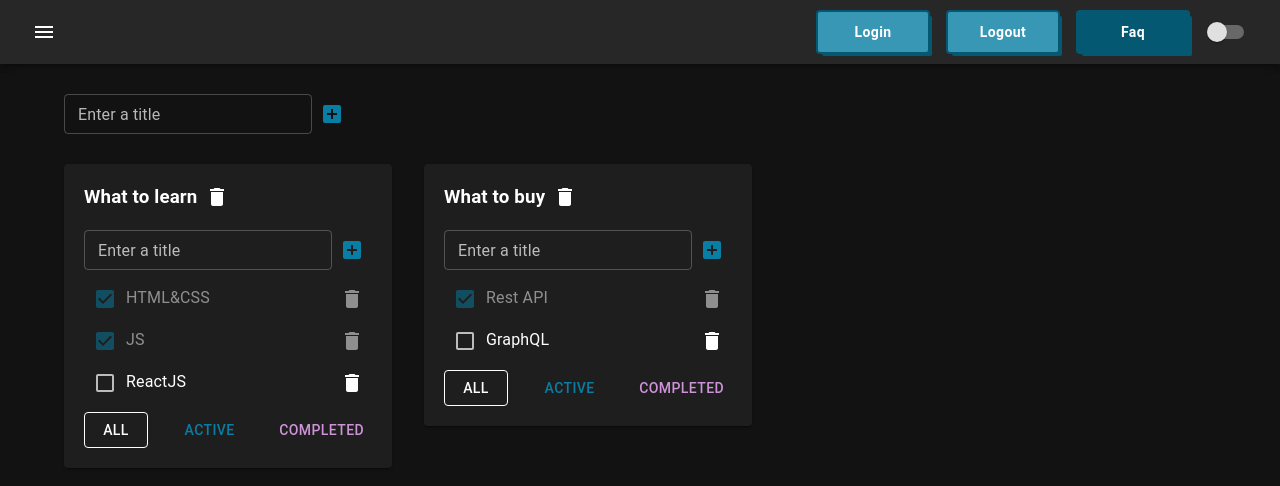
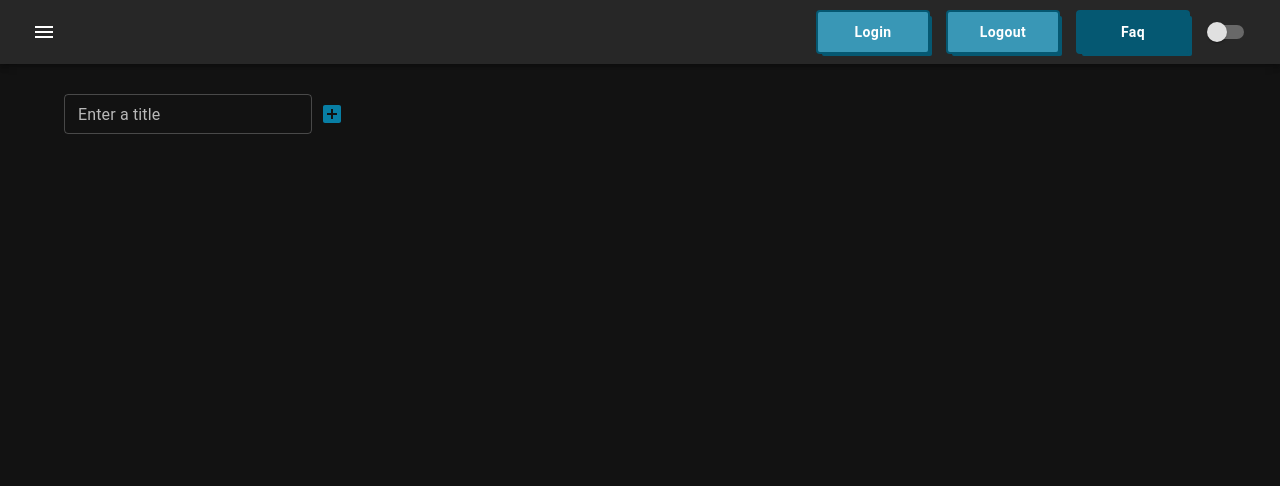
Before and after one commit to mindwideopen/toDoList, a React (Create React App) app: page / in a window 1280 px wide. Shown: the top 486 px of the page. Built offline with nearby package versions, Linux system fonts and the light colour scheme.

Commit message:
перевожу на редакс. перенес фильтр тасок в Todolist.tsx и логику работы с тасками в тудулист

```diff
--- a/package.json
+++ b/package.json
@@ -15,11 +15,14 @@
     "@types/node": "^20.11.5",
     "@types/react": "^18.2.48",
     "@types/react-dom": "^18.2.18",
+    "@types/react-redux": "^7.1.34",
     "@types/uuid": "^9.0.8",
     "gh-pages": "^6.1.1",
     "react": "^19.0.0",
     "react-dom": "^19.0.0",
+    "react-redux": "^9.1.2",
     "react-scripts": "5.0.1",
+    "redux": "^5.0.1",
     "typescript": "^5.3.3",
     "uuid": "^9.0.1",
     "web-vitals": "^3.5.1"
--- a/src/App.tsx
+++ b/src/App.tsx
@@ -29,6 +29,8 @@ import {
     todolistsReducer
 } from "./model/todolists-reducer";
 import {changeModeAC, modeReducer} from "./model/mode-reducer";
+import {useDispatch, useSelector} from "react-redux";
+import {AppRootStateType} from "./model/store";
 
 
 export type FilterValuesType = 'all' | 'active' | 'completed'
@@ -53,25 +55,13 @@ export type ThemeMode = 'dark' | 'light'
 
 function App() {
 
-    let todolistID1 = v1()
-    let todolistID2 = v1()
 
-    let [todolists, dispatchTodolists] = useReducer(todolistsReducer,[
-        {id: todolistID1, title: 'What to learn', filter: 'all'},
-        {id: todolistID2, title: 'What to buy', filter: 'all'},
-    ])
 
-    let [tasks, dispatchTasks] = useReducer(tasksReducer, {
-        [todolistID1]: [
-            {id: v1(), title: 'HTML&CSS', isDone: true},
-            {id: v1(), title: 'JS', isDone: true},
-            {id: v1(), title: 'ReactJS', isDone: false},
-        ],
-        [todolistID2]: [
-            {id: v1(), title: 'Rest API', isDone: true},
-            {id: v1(), title: 'GraphQL', isDone: false},
-        ],
-    })
+    let todolists = useSelector<AppRootStateType, Array<TodolistType>>(state => state.todolists )
+
+    let tasks = useSelector<AppRootStateType, TasksStateType>(state => state.tasks)
+
+    let dispatch = useDispatch()
 
     const [themeMode, dispatchMode] = useReducer(modeReducer, 'dark')
 
@@ -84,48 +74,19 @@ function App() {
         },
     });
 
-    const removeTask = (taskId: string, todolistId: string) => {
 
-        dispatchTasks(removeTaskAC(todolistId, taskId))
-    }
 
-    const addTask = (title: string, todolistId: string) => {
-        dispatchTasks(addTaskAC(todolistId, title))
-    }
 
-    const changeTaskStatus = (taskId: string, taskStatus: boolean, todolistId: string) => {
-
-        dispatchTasks(changeTaskStatusAC(todolistId, taskId, taskStatus))
-    }
-
-    const changeFilter = (filter: FilterValuesType, todolistId: string) => {
-        dispatchTodolists(changeTodolistFilter(todolistId, filter))
-
-    }
-
-    const removeTodolist = (todolistId: string) => {
-
-        dispatchTodolists(removeTodolistAC(todolistId))
-
-        delete tasks[todolistId]
-
-    }
 
     const addTodolist = (title: string) => {
 
         const action = addTodolistAC(title)
-        dispatchTodolists(action)
-        dispatchTasks(action)
+        dispatch(action)
+
 
     }
 
-    const updateTask = (todolistId: string, taskId: string, title: string) => {
-        dispatchTasks(updateTaskAC(todolistId,taskId ,title))
-    }
 
-    const updateTodolist = (todolistId: string, title: string) => {
-        dispatchTodolists(changeTodolistTitleAC(todolistId, title))
-    }
 
     const changeModeHandler = () => {
         dispatchMode(changeModeAC(themeMode))
@@ -155,33 +116,12 @@ function App() {
                 <Grid container spacing={4}>
                     {todolists.map((tl) => {
 
-                        const allTodolistTasks = tasks[tl.id]
-                        let tasksForTodolist = allTodolistTasks
-
-                        if (tl.filter === 'active') {
-                            tasksForTodolist = allTodolistTasks.filter(task => !task.isDone)
-                        }
-
-                        if (tl.filter === 'completed') {
-                            tasksForTodolist = allTodolistTasks.filter(task => task.isDone)
-                        }
 
                         return (
                             <Grid>
                                 <Paper sx={{p: '0 20px 20px 20px'}}>
                                     <Todolist
-                                        key={tl.id}
-                                        todolistId={tl.id}
-                                        title={tl.title}
-                                        tasks={tasksForTodolist}
-                                        removeTask={removeTask}
-                                        changeFilter={changeFilter}
-                                        addTask={addTask}
-                                        changeTaskStatus={changeTaskStatus}
-                                        filter={tl.filter}
-                                        removeTodolist={removeTodolist}
-                                        updateTask={updateTask}
-                                        updateTodolist={updateTodolist}
+                                        todolist={tl}
                                     />
                                 </Paper>
                             </Grid>
--- a/src/Todolist.tsx
+++ b/src/Todolist.tsx
@@ -1,4 +1,4 @@
-import {FilterValuesType, TaskType} from "./App";
+import {FilterValuesType, TaskType, TodolistType} from "./App";
 import {ChangeEvent} from "react";
 import {AddItemForm} from "./AddItemForm";
 import {EditableSpan} from "./EditableSpan";
@@ -10,52 +10,60 @@ import List from '@mui/material/List';
 import ListItem from '@mui/material/ListItem';
 import Box from "@mui/material/Box";
 import {filterButtonsContainerSx, getListItemSx} from "./Todolist.styles";
+import {useDispatch, useSelector} from "react-redux";
+import {AppRootStateType} from "./model/store";
+import {addTaskAC, changeTaskStatusAC, removeTaskAC, updateTaskAC} from "./model/tasks-reducer";
+import {changeTodolistFilter, changeTodolistTitleAC, removeTodolistAC} from "./model/todolists-reducer";
+
 
 
 type PropsType = {
-	title: string
-	todolistId: string
-	tasks: TaskType[]
-	removeTask: (taskId: string, todolistId: string) => void
-	changeFilter: (filter: FilterValuesType, todolistId: string) => void
-	addTask: (title: string, todolistId: string) => void
-	changeTaskStatus: (taskId: string, taskStatus: boolean, todolistId: string) => void
-	filter: FilterValuesType
-	removeTodolist: (todolistId: string) => void
-	updateTask: (todolistId: string, taskId: string, title: string) => void
-	updateTodolist: (todolistId: string, title: string) => void
+    todolist: TodolistType
 }
 
 export const Todolist = (props: PropsType) => {
-	const {
-		title,
-		tasks,
-		filter,
-		removeTask,
-		changeFilter,
-		addTask,
-		changeTaskStatus,
-		todolistId,
-		removeTodolist,
-		updateTask,
-		updateTodolist
-	} = props
+    const {  todolist} = props
 
-	const changeFilterTasksHandler = (filter: FilterValuesType) => {
-		changeFilter(filter, props.todolistId)
+    const {id, title, filter} = todolist
+    const dispatch = useDispatch()
+    const tasks = useSelector<AppRootStateType, Array<TaskType>>(state => state.tasks[id])
+
+
+    const addTask = (title: string) => {
+        dispatch(addTaskAC(id, title))
+    }
+    const removeTodolistHandler = () => {
+        dispatch(removeTodolistAC(id))
     }
 
-	const removeTodolistHandler = () => {
-		removeTodolist(todolistId)
+    const updateTodolist = (id: string, title: string) => {
+        dispatch(changeTodolistTitleAC(id, title))
     }
 
+    // const changeFilterTasksHandler = (filter: FilterValuesType) => {
+    //     changeFilter(filter, props.todolistId)
+    // }
+
+
+
     const addTaskCallback = (title: string) => {
-		addTask(title, props.todolistId)
+        addTask(title)
     }
 
     const updateTodolistHandler = (title: string) => {
-		updateTodolist(props.todolistId, title)
+        updateTodolist(id, title)
     }
+     const allTodolistTasks = tasks
+     let tasksForTodolist = allTodolistTasks
+
+    if (filter === 'active') {
+         tasksForTodolist = allTodolistTasks.filter(task => !task.isDone)
+     }
+
+     if (filter === 'completed') {
+         tasksForTodolist = allTodolistTasks.filter(task => task.isDone)
+     }
+
 
     return (
         <div>
@@ -67,22 +75,24 @@ export const Todolist = (props: PropsType) => {
             </div>
             <AddItemForm addItem={addTaskCallback}/>
             {
-				tasks.length === 0
+                tasksForTodolist.length === 0
                     ? <p>Тасок нет</p>
-					: <List>
-						{tasks.map((task) => {
+                    :
+                    <List>
+                        {
+                            tasksForTodolist.map((task) => {
 
                             const removeTaskHandler = () => {
-								removeTask(task.id, todolistId)
+                                dispatch(removeTaskAC(id, task.id))
                             }
 
                             const changeTaskStatusHandler = (e: ChangeEvent<HTMLInputElement>) => {
                                 const newStatusValue = e.currentTarget.checked
-								changeTaskStatus(task.id, newStatusValue, todolistId)
+                                dispatch(changeTaskStatusAC(id, task.id, newStatusValue))
                             }
 
                             const changeTaskTitleHandler = (title: string) => {
-								updateTask(todolistId, task.id, title)
+                                dispatch(updateTaskAC(id,task.id ,title))
                             }
                             return <ListItem key={task.id} sx={getListItemSx(task.isDone)}>
                                 <div>
@@ -100,19 +110,19 @@ export const Todolist = (props: PropsType) => {
                 <Button
                     variant={filter === 'all' ? 'outlined' : 'text'}
                     color={'inherit'}
-					onClick={() => changeFilterTasksHandler('all')}>
+                    onClick={() => dispatch(changeTodolistFilter(id, 'all'))}>
                     All
                 </Button>
                 <Button
                     variant={filter === 'active' ? 'outlined' : 'text'}
                     color={'primary'}
-					onClick={() => changeFilterTasksHandler('active')}>
+                    onClick={() => dispatch(changeTodolistFilter(id, 'active'))}>
                     Active
                 </Button>
                 <Button
                     variant={filter === 'completed' ? 'outlined' : 'text'}
                     color={'secondary'}
-					onClick={() => changeFilterTasksHandler('completed')}>
+                    onClick={() => dispatch(changeTodolistFilter(id, 'completed'))}>
                     Completed
                 </Button>
             </Box>
--- a/src/index.tsx
+++ b/src/index.tsx
@@ -2,14 +2,16 @@ import React from 'react';
 import ReactDOM from 'react-dom/client';
 import './index.css';
 import App from './App';
+import {Provider} from "react-redux";
+import {store} from "./model/store";
 
 const root = ReactDOM.createRoot(
 	document.getElementById('root') as HTMLElement
 );
 root.render(
-	<React.StrictMode>
+	<Provider store={store}>
 		<App/>
-	</React.StrictMode>
+	</Provider>
 );
 
 
--- /dev/null
+++ b/src/model/store.ts
@@ -0,0 +1,17 @@
+import {combineReducers,  legacy_createStore} from "redux";
+import {tasksReducer} from "./tasks-reducer";
+import {todolistsReducer} from "./todolists-reducer";
+
+
+const rootReducer = combineReducers({
+    tasks: tasksReducer,
+    todolists: todolistsReducer
+})
+
+export const store = legacy_createStore (rootReducer);
+
+export type AppRootStateType = ReturnType<typeof rootReducer>;
+
+
+// @ts-ignore
+window.store = store
--- a/src/model/tasks-reducer.ts
+++ b/src/model/tasks-reducer.ts
@@ -1,7 +1,9 @@
 import {TasksStateType} from "../App";
 import {v1} from "uuid";
 
-export const tasksReducer = (state: TasksStateType, action: ActionType): TasksStateType => {
+const initialState: TasksStateType = {}
+
+export const tasksReducer = (state = initialState, action: ActionType): TasksStateType => {
     switch (action.type) {
         case 'REMOVE_TASK' : {
             return {
--- a/src/model/todolists-reducer.ts
+++ b/src/model/todolists-reducer.ts
@@ -3,15 +3,12 @@ import {v1} from "uuid";
 import {addTodolistACType} from "./tasks-reducer";
 
 
-let todolistID1 = v1()
-let todolistID2 = v1()
 
 const initialState: TodolistType[] = [
-    {id: todolistID1, title: 'What to learn', filter: 'all'},
-    {id: todolistID2, title: 'What to buy', filter: 'all'},
+
 ]
 
-export const todolistsReducer = (state: TodolistType[] = initialState, action: ActionsType) => {
+export const todolistsReducer = (state=initialState, action: ActionsType):Array<TodolistType> => {
     switch (action.type) {
         case 'REMOVE-TODOLIST': {
             return state.filter(tl => tl.id !== action.payload.id)
@@ -32,7 +29,7 @@ export const todolistsReducer = (state: TodolistType[] = initialState, action: A
         }
 
         default:
-            throw new Error("I don't understand this type")
+            return state
     }
 }
 
```
Also changed, not shown: 1 other file (tests, documents, lock files or other folders). Lines whose indentation alone changed are shown as unchanged.
